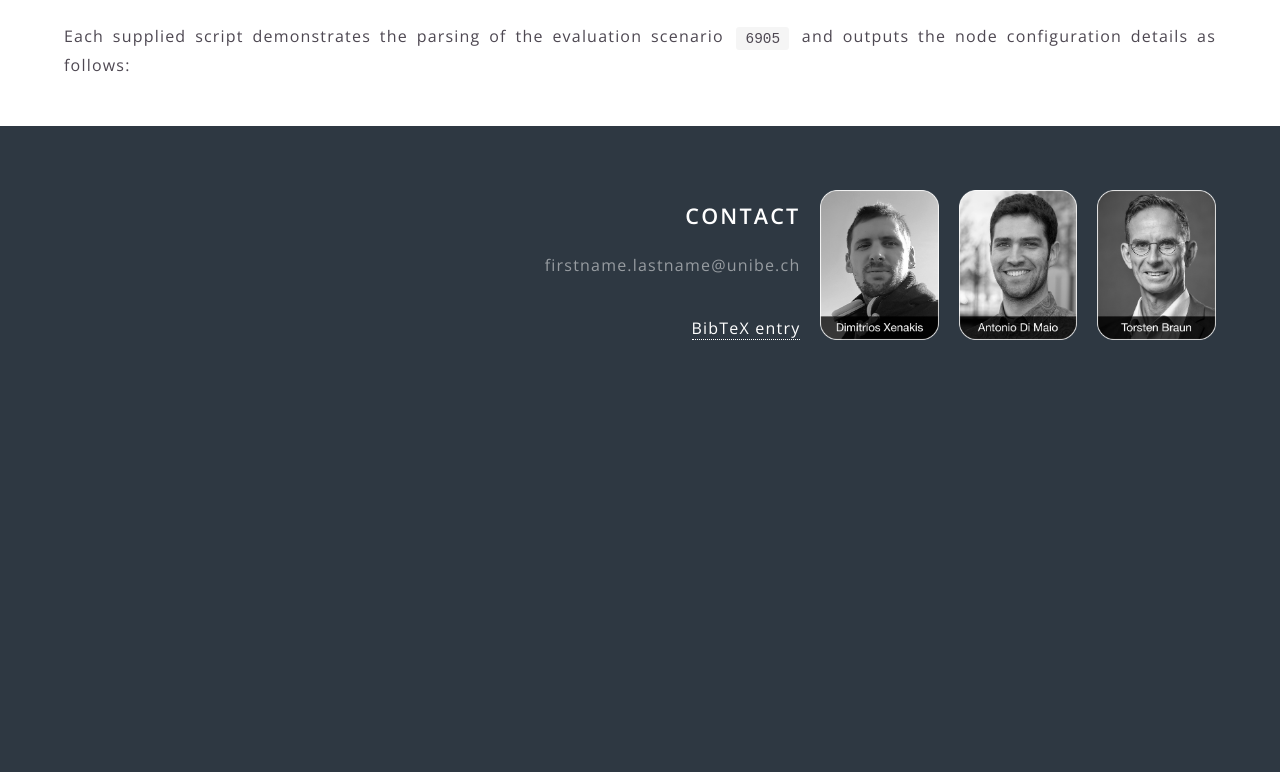
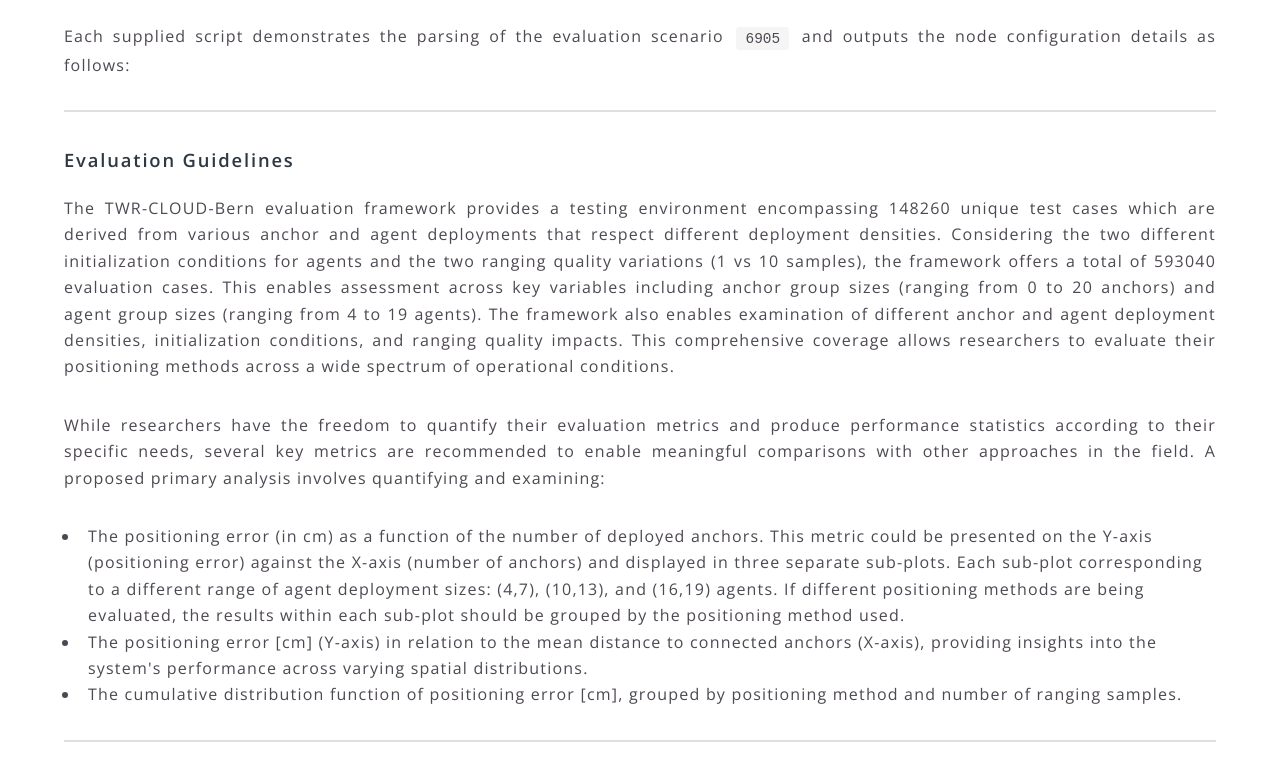
Before and after one commit to CDS-Bern/TWR-CLOUD-Bern, a plain HTML site: page public/evaluation_framework.html in a window 1280 px wide. Shown: the part 5288-6060 px from the top of the page. Before the commit the page ends 5652 px from the top, so only its background shows below. Drawn offline with nearby package versions, Linux system fonts and the light colour scheme.

Commit message:
Init commit

```diff
--- a/public/evaluation_framework.html
+++ b/public/evaluation_framework.html
@@ -257,7 +257,7 @@
 								evaluation.
 							</p>
 
-								<hr>
+							<hr />
 
 							<h3>Evaluation Scenario Format</h3>
 
@@ -407,6 +407,58 @@
 
 							<script src="https://gist.github.com/Geogouz/2e9040e3b59e85c61cc69d18fac66cd4.js"></script>
 
+							<hr />
+
+							<h3>Evaluation Guidelines</h3>
+
+							<div>
+								<p class="jtext">
+									The TWR-CLOUD-Bern evaluation framework provides a testing environment encompassing
+									148260 unique test cases which are derived from various anchor and agent deployments
+									that respect different deployment densities. Considering the two different
+									initialization conditions for agents and the two ranging quality variations (1 vs
+									10 samples), the framework offers a total of 593040 evaluation cases. This enables
+									assessment across key variables including anchor group sizes (ranging from 0 to
+									20 anchors) and agent group sizes (ranging from 4 to 19 agents). The framework also
+									enables examination of different anchor and agent deployment densities,
+									initialization conditions, and ranging quality impacts. This comprehensive coverage
+									allows researchers to evaluate their positioning methods across a wide spectrum of
+									operational conditions.
+								</p>
+
+								<p class="jtext">
+									While researchers have the freedom to quantify their evaluation metrics and produce
+									performance statistics according to their specific needs, several key metrics are
+									recommended to enable meaningful comparisons with other approaches in the field. A
+									proposed primary analysis involves quantifying and examining:
+								</p>
+
+								<ul>
+									<li>
+										The positioning error (in cm) as a function of the number of deployed anchors.
+										This metric could be presented on the Y-axis (positioning error) against the
+										X-axis (number of anchors) and displayed in three separate sub-plots. Each
+										sub-plot corresponding to a different range of agent deployment sizes: (4,7),
+										(10,13), and (16,19) agents. If different positioning methods are being
+										evaluated, the results within each sub-plot should be grouped by the positioning
+										method used.
+									</li>
+
+									<li>
+										The positioning error [cm] (Y-axis) in relation to the mean distance to connected
+										anchors (X-axis), providing insights into the system's performance across varying
+										spatial distributions.
+									</li>
+
+									<li>
+										The cumulative distribution function of positioning error [cm], grouped by
+										positioning method and number of ranging samples.
+									</li>
+								</ul>
+							</div>
+
+							<hr />
+
 						</div>
 					</section>
 				</article>
```
Also changed, not shown: public/dataset.html (+3 -0 lines), public/methodology.html (+2 -0 lines). Lines whose indentation alone changed are shown as unchanged.
